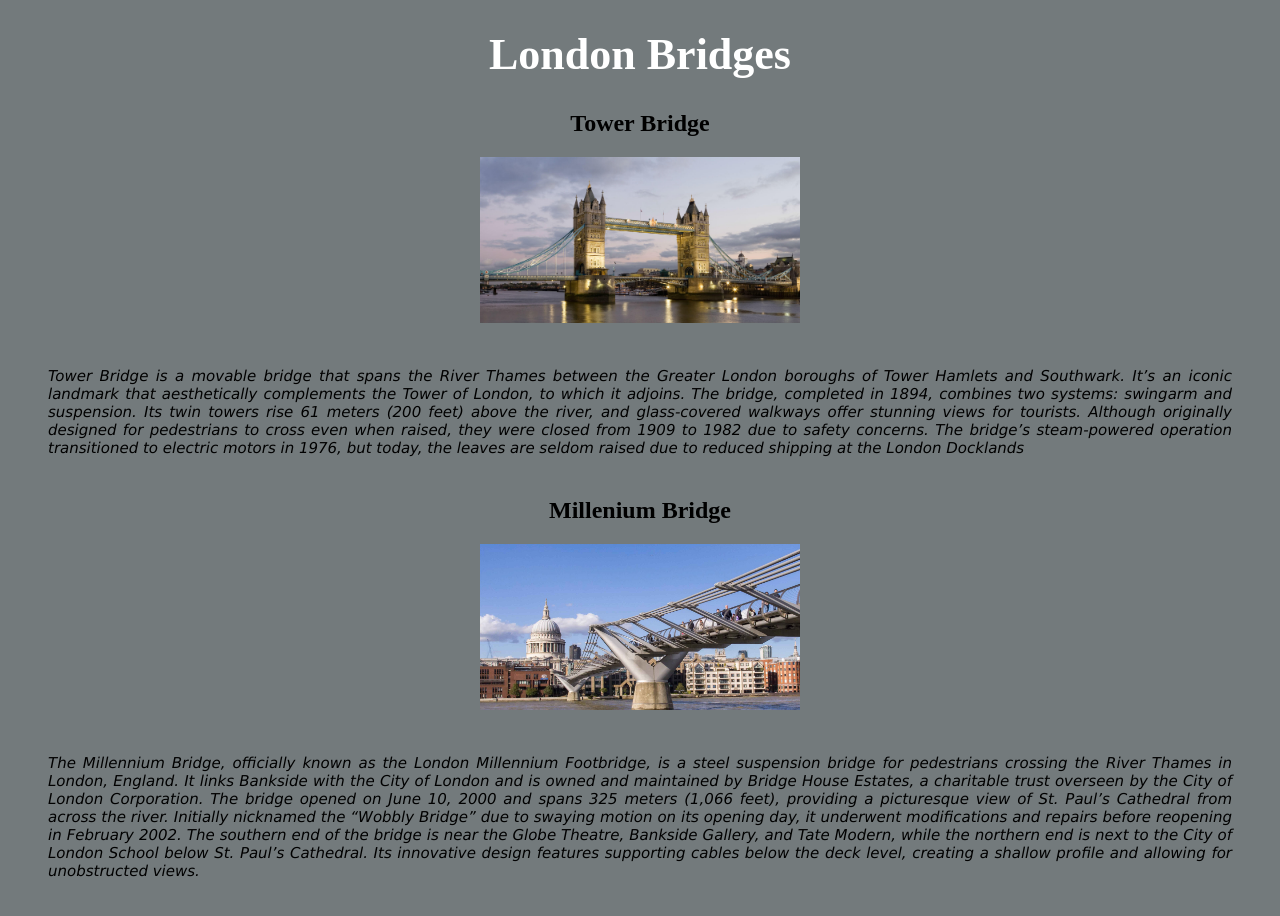
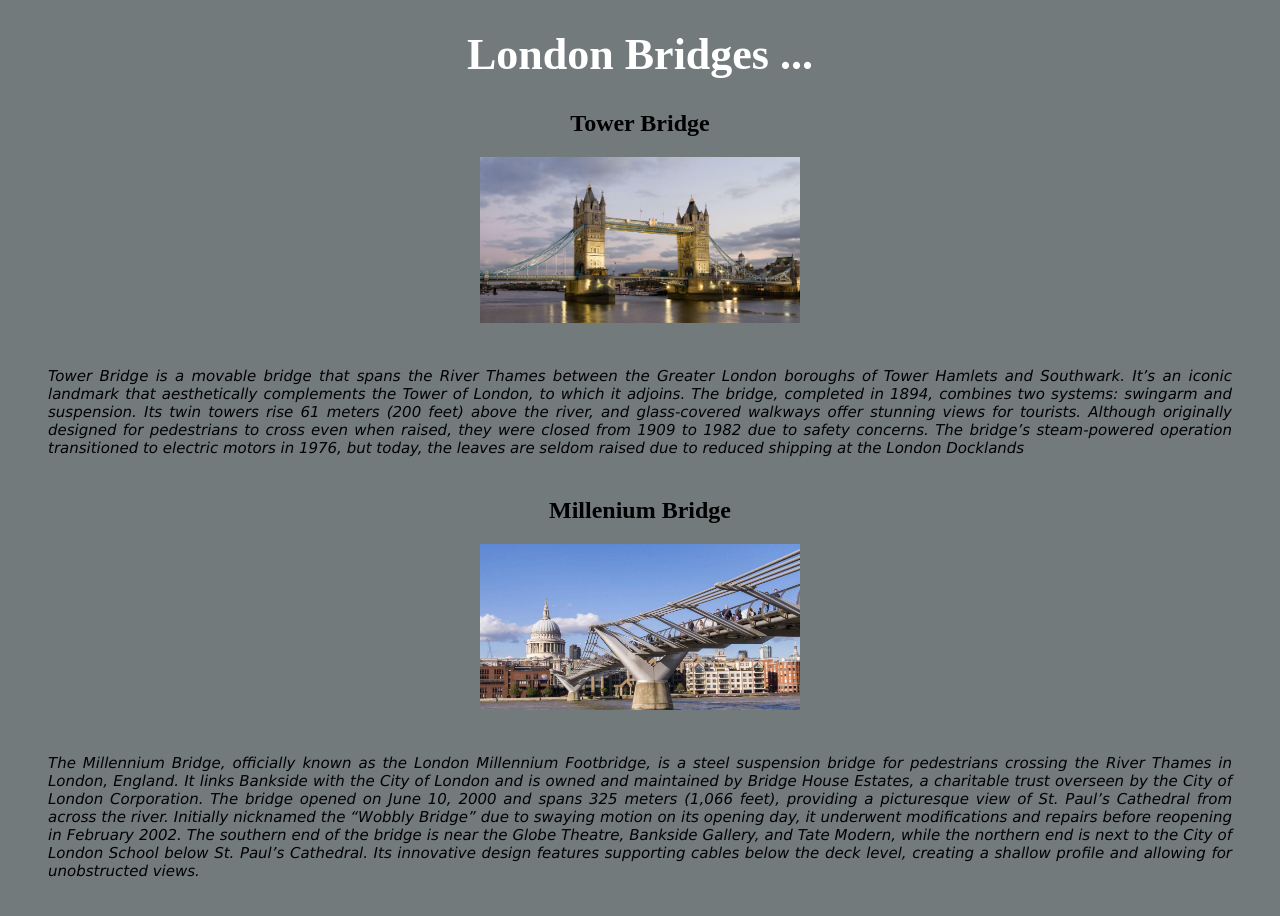
Before and after one commit to nmaghzian/AZ-test-project, a plain HTML site: page index.html in a window 1280 px wide. Drawn offline with Linux system fonts and the light colour scheme.

Commit message:
h1 update

```diff
--- a/index.html
+++ b/index.html
@@ -9,7 +9,7 @@
 </head>
 
 <body>
-    <h1>London Bridges</h1>
+    <h1>London Bridges ...</h1>
     <h2>Tower Bridge</h2>
     <img src="Tower-Bridge.jpg" alt="Tower Bridge" width="320" height="166">
     <p>Tower Bridge is a movable bridge that spans the River Thames between the Greater London boroughs of Tower Hamlets
```
